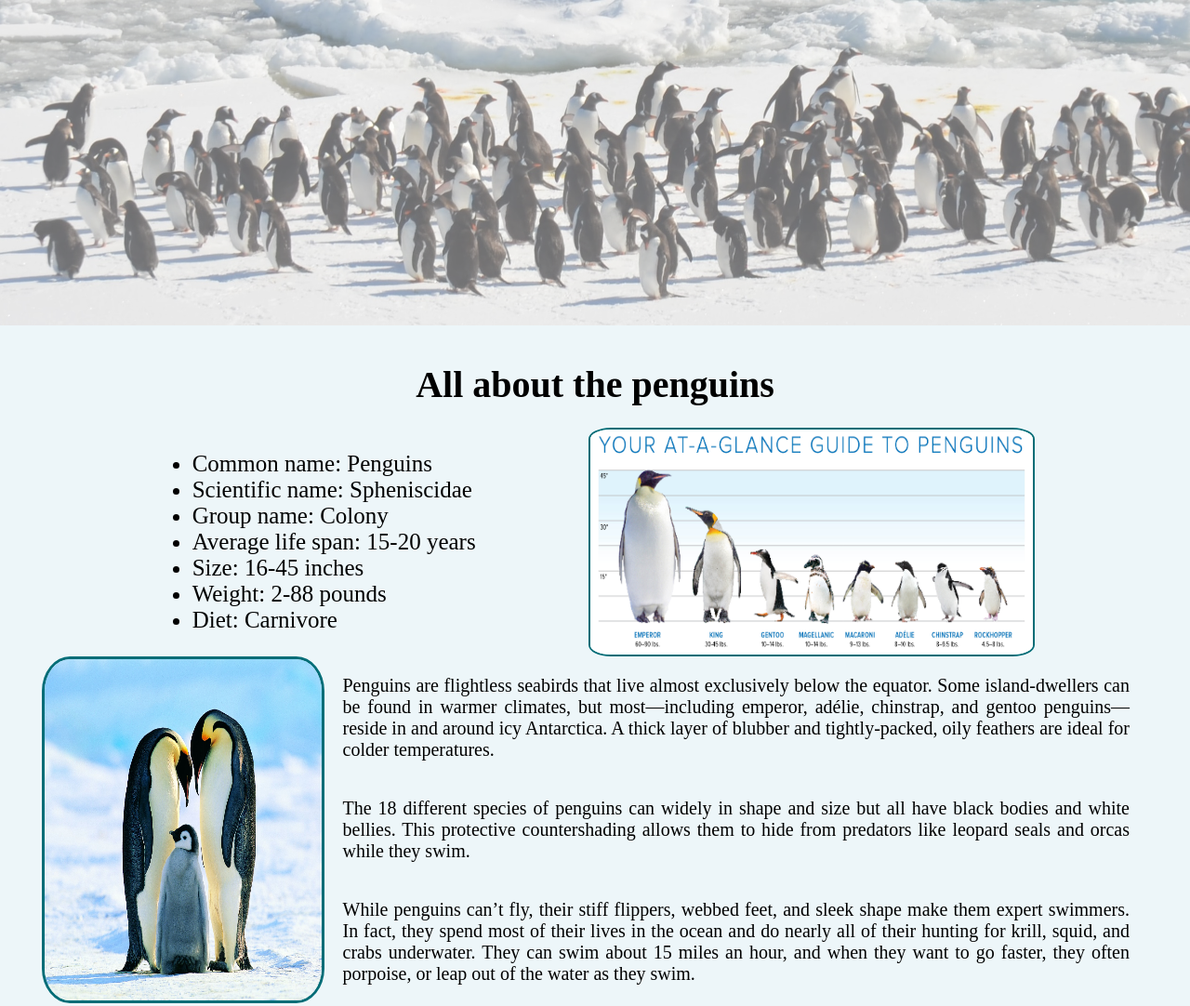
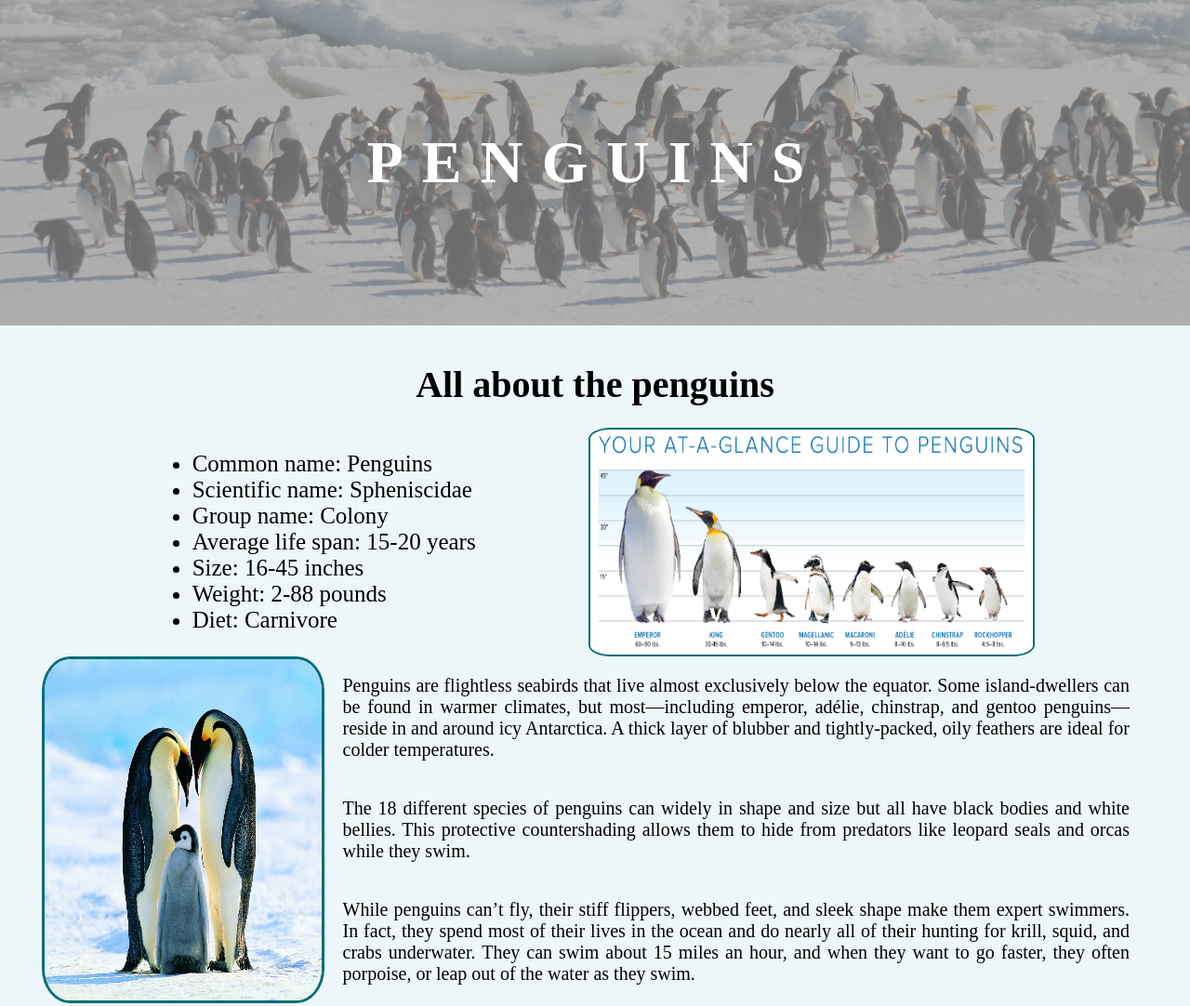
Before and after one commit to thevictoriam/homework1, a plain HTML site: page index.html in a window 1280 px wide. Shown: the top 1082 px of the page at 93% size. Drawn offline with Linux system fonts and the light colour scheme.

Commit message:
Update index.html

```diff
--- a/index.html
+++ b/index.html
@@ -7,8 +7,8 @@
     <link rel="stylesheet" href="css/style.css">
 </head>
 <body>
-    <header id="Start">
-            <div class="header-img"></div>
+    <header class="header-img" id="Start">
+       <h1>PENGUINS</h1>
     </header>
     <main>
         <h1>All about the penguins</h1>
```
